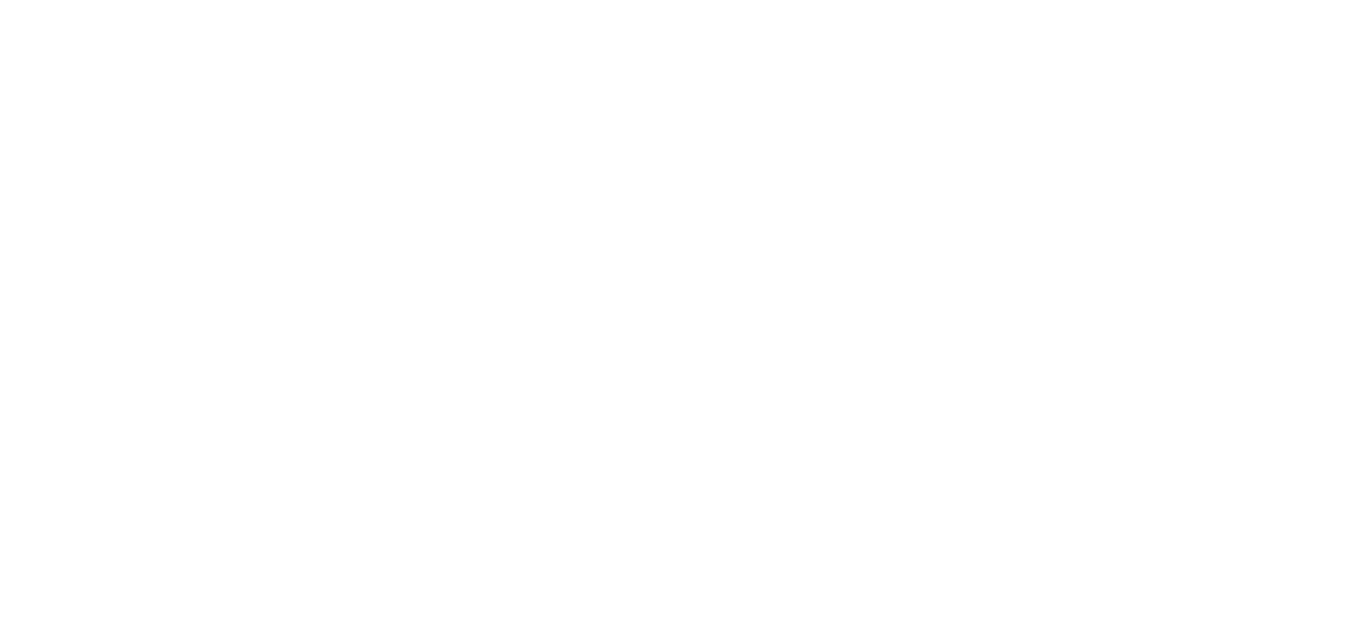
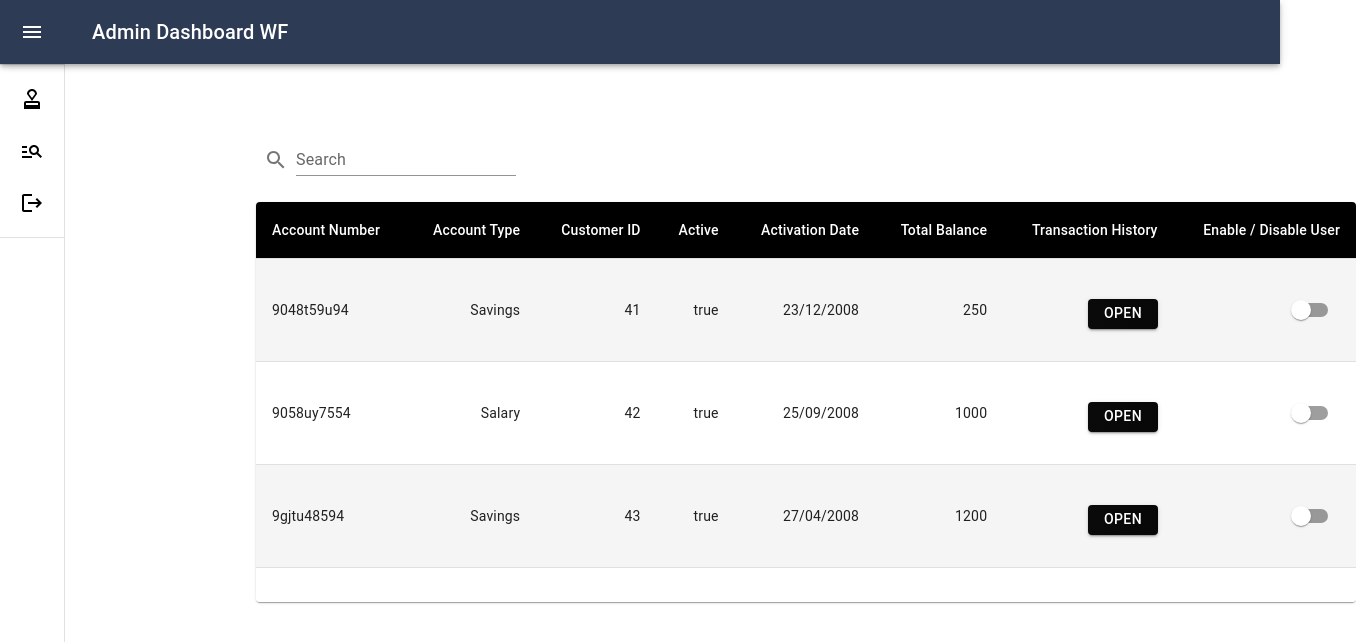
Before and after one commit to shubhamraiwells/wellsfargo-training-team1, a React (Create React App) app in the folder frontend/: page /Admin/SearchUsers in a window 1280 px wide. Before the commit this address had no page. Shown: the top 642 px of the page, 1356 px wide, since content can reach past the window. Built offline with nearby package versions, Linux system fonts and the light colour scheme.

Commit message:
Linked pages, Added Log out button

```diff
--- a/frontend/src/App.js
+++ b/frontend/src/App.js
@@ -27,15 +27,15 @@ const App = () => {
         <Routes>
 
           <Route path="/page0" element={<HomePage/>}></Route>
-         <Route path="/AdminSearchUsers" element={<AdminSearchUsers />}></Route>
+         <Route path="/Admin/SearchUsers" element={<AdminSearchUsers />}></Route>
           <Route path="/" element={<Navbar />}></Route>
           <Route path="/SignUp" element={<SignUp />}></Route>
           <Route path="/RegisterAccount" element={<RegisterAccount />}></Route>
           <Route path="/Login" element={<Login />}></Route>
           <Route path="/services" element={<Services/>}></Route>
-          <Route path="/Admin" element={<AdminNavbar/>}></Route>
+          <Route path="/Admin/Home" element={<AdminNavbar/>}></Route>
           <Route path='/Admin/ApproveUsers' element={<ApproveUsers/>}></Route>
-          <Route path="/admin" element={<AdminSignIn/>}></Route>
+          <Route path="/Admin" element={<AdminSignIn/>}></Route>
         </Routes>
       </BrowserRouter>
     </div>
--- a/frontend/src/pages/AdminNavbar.js
+++ b/frontend/src/pages/AdminNavbar.js
@@ -34,6 +34,7 @@ import {
     }  from 'react';
 import { Switch } from "@mui/material/";
 import {NavLink} from 'react-router-dom';
+import LogoutIcon from '@mui/icons-material/Logout';
 
 const drawerWidth = 240;
 
@@ -114,6 +115,10 @@ export default function AdminNavbar() {
   const handleDrawerClose = () => {
     setOpen(false);
   };
+
+  const handleLogout = () =>{
+    alert("Logged out");
+  }
   const [mode, setMode] = useState("light");
   const darkTheme = createTheme({
     palette: {
@@ -174,7 +179,7 @@ export default function AdminNavbar() {
         </DrawerHeader>
         <Divider />
             <List>
-                <ListItem disablePadding sx={{ display: 'block' }}>
+              <ListItem disablePadding sx={{ display: 'block' }}>
               <ListItemButton
                 sx={{
                   minHeight: 48,
@@ -197,9 +202,8 @@ Admin Approval
       </NavLink></ListItemText>
 
  </ListItemButton>
-                </ListItem>
-
-                <ListItem disablePadding sx={{ display: 'block' }}>
+              </ListItem>
+              <ListItem disablePadding sx={{ display: 'block' }}>
                     <ListItemButton
                         sx={{
                         minHeight: 48,
@@ -218,11 +222,33 @@ Admin Approval
 
         </ListItemIcon>
         <ListItemText><NavLink to="/RegisterAccount" style={{textDecoration:'None',color:'black'}}>
-        Open Account
+          Search Users
             </NavLink></ListItemText>
 
         </ListItemButton>
-                </ListItem>
+              </ListItem>
+              <ListItem disablePadding sx={{ display: 'block' }}>
+                    <ListItemButton
+                        sx={{
+                        minHeight: 48,
+                        justifyContent: open ? 'initial' : 'center',
+                        px: 2.5,
+                        }}
+                    >
+                        <ListItemIcon
+                        sx={{
+                            minWidth: 0,
+                            mr: open ? 3 : 'auto',
+                            justifyContent: 'center',
+                        }}
+                        >
+        <NavLink to=""><Button onClick={handleLogout}><LogoutIcon style={{color:"black"}}/></Button></NavLink>
+
+        </ListItemIcon>
+        <ListItemText>Logout</ListItemText>
+
+        </ListItemButton>
+              </ListItem>
             </List>
 
          <Divider />
--- a/frontend/src/pages/AdminSearchUsers.js
+++ b/frontend/src/pages/AdminSearchUsers.js
@@ -17,6 +17,7 @@ import Typography from "@mui/material/Typography";
 import Button from "@mui/material/Button";
 import apiCall from '../apiCall/apiCall';
 import Switch from "@mui/material/Switch";
+import AdminNavbar from './AdminNavbar';
 
 const StyledTableCell = styled(TableCell)(({ theme }) => ({
   [`&.${tableCellClasses.head}`]: {
@@ -202,8 +203,8 @@ if(i>8){i=0;}else{i++};
       <div>Loading</div>
     ) : (
     <div>
-      <NavBar/>
-      <Box sx={{ '& > :not(style)': { m: 1 } }} style={{margin:75}}>
+      <AdminNavbar/>
+      <Box sx={{ '& > :not(style)': { m: 1 } }} style={{marginLeft:"20%", marginTop:"10%"}}>
 
 
       <Box sx={{ display: 'flex', alignItems: 'flex-end' }}>
@@ -212,7 +213,7 @@ if(i>8){i=0;}else{i++};
       </Box>
     </Box>
 
-    <TableContainer component={Paper} className="TableContainer" style={{marginLeft:100}} sx={{ maxWidth: 1100 , maxHeight:400}}>
+    <TableContainer component={Paper} className="TableContainer" style={{marginLeft:"20%", marginTop:"2%"}} sx={{ maxWidth: 1100 , maxHeight:400}}>
       <Table  aria-label="customized table" data={filteredData}>
         <TableHead>
           <TableRow>
--- a/frontend/src/pages/AdminSignUp.js
+++ b/frontend/src/pages/AdminSignUp.js
@@ -44,7 +44,7 @@ const AdminSignIn = () => {
   };
 
   return (
-    <Container component="main" maxWidth="xs">
+    <Container component="main" maxWidth="xs" style={{marginTop:"10%"}}>
       <CssBaseline />
       <Paper elevation={3} sx={{ padding: 3, display: 'flex', flexDirection: 'column', alignItems: 'center' }}>
         <Avatar sx={{ m: 1, bgcolor: 'primary.main' }}>
--- a/frontend/src/pages/NavBar.js
+++ b/frontend/src/pages/NavBar.js
@@ -34,6 +34,7 @@ import {
     }  from 'react';
 import { Switch } from "@mui/material/";
 import {NavLink} from 'react-router-dom';
+import LogoutIcon from '@mui/icons-material/Logout';
 
 const drawerWidth = 240;
 
@@ -114,6 +115,9 @@ export default function Navbar() {
   const handleDrawerClose = () => {
     setOpen(false);
   };
+  const handleLogout = () =>{
+    alert("Logged out");
+  }
   const [mode, setMode] = useState("light");
   const darkTheme = createTheme({
     palette: {
@@ -247,6 +251,7 @@ Home
 
               </ListItemButton>
             </ListItem>
+
             <ListItem disablePadding sx={{ display: 'block' }}>
               <ListItemButton
                 sx={{
@@ -295,6 +300,28 @@ Home
 
  </ListItemButton>
             </ListItem>
+            <ListItem disablePadding sx={{ display: 'block' }}>
+                    <ListItemButton
+                        sx={{
+                        minHeight: 48,
+                        justifyContent: open ? 'initial' : 'center',
+                        px: 2.5,
+                        }}
+                    >
+                        <ListItemIcon
+                        sx={{
+                            minWidth: 0,
+                            mr: open ? 3 : 'auto',
+                            justifyContent: 'center',
+                        }}
+                        >
+        <NavLink to=""><Button onClick={handleLogout}><LogoutIcon style={{color:"black"}}/></Button></NavLink>
+
+        </ListItemIcon>
+        <ListItemText>Logout</ListItemText>
+
+        </ListItemButton>
+              </ListItem>
         </List>
 
          <Divider />
--- a/frontend/src/pages/UserRequestTable.js
+++ b/frontend/src/pages/UserRequestTable.js
@@ -64,7 +64,7 @@ import DangerousIcon from '@mui/icons-material/Dangerous';
 
   return (
     <div className="container">
-         <TableContainer component={Paper} style={{marginLeft:"35%", marginTop:"10%", maxWidth:800}}>
+         <TableContainer component={Paper} style={{marginLeft:"30%", marginTop:"10%", maxWidth:800}}>
       <Table sx={{ maxWidth:800}} aria-label="simple table">
         <TableHead style={{textAlign:"center"}}>
           <TableRow>
```
Also changed, not shown: frontend/src/pages/HomePage.js (+3 -2 lines).
